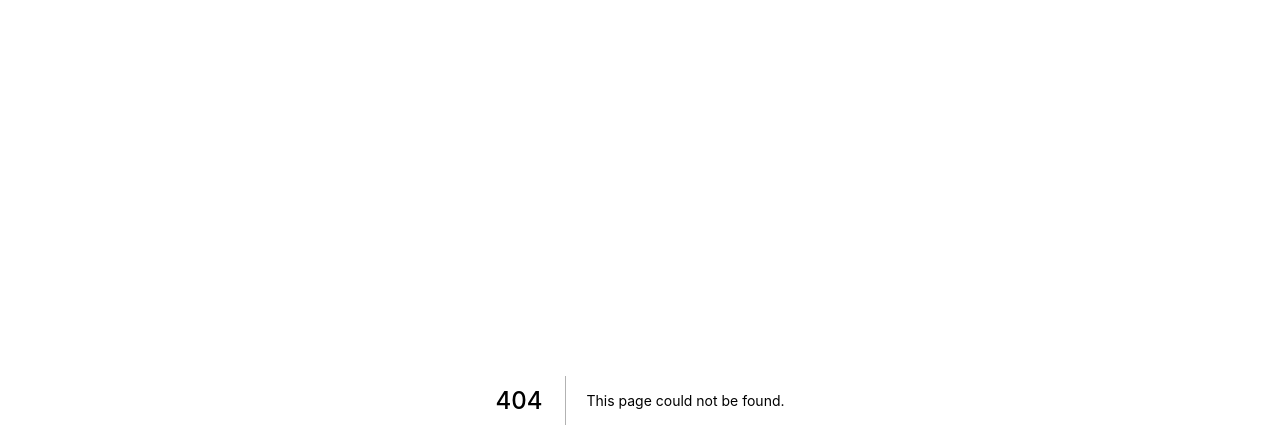
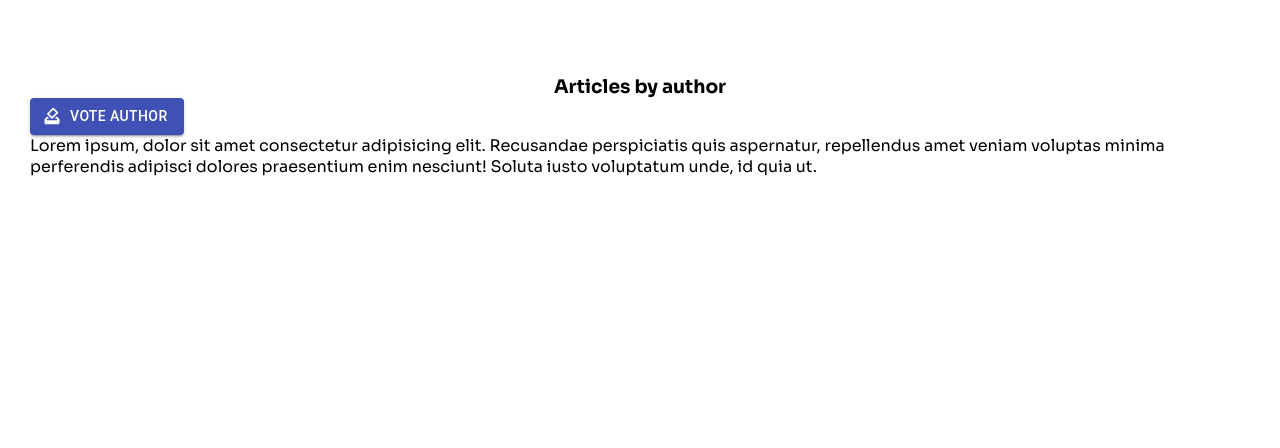
Before and after one commit to piall/resource-finder, a Next.js app: page /user/author/1 in a window 1280 px wide. Before the commit this address had no page. Shown: the top 448 px of the page. Built offline with nearby package versions, Linux system fonts and the light colour scheme.

Commit message:
Add vote modal

```diff
--- /dev/null
+++ b/pages/user/author/[id].jsx
@@ -0,0 +1,57 @@
+import { useState } from 'react';
+import { Button, Modal } from '@material-ui/core';
+import { MdHowToVote } from 'react-icons/md';
+
+export default function AuthorDetails() {
+  //modal state
+  const [voteOpen, setVoteOpen] = useState(false);
+
+  //modal handler
+  const handleVoteModal = () => {
+    setVoteOpen(!voteOpen);
+  };
+
+  return (
+    <div className="page-container-scroll">
+      <div className="page-container">
+        <center>
+          <h3>Articles by author</h3>
+        </center>
+        <Button
+          variant="contained"
+          color="primary"
+          startIcon={<MdHowToVote />}
+          onClick={handleVoteModal}
+        >
+          Vote Author
+        </Button>
+        <div className="articles-container">
+          Lorem ipsum, dolor sit amet consectetur adipisicing elit. Recusandae
+          perspiciatis quis aspernatur, repellendus amet veniam voluptas minima
+          perferendis adipisci dolores praesentium enim nesciunt! Soluta iusto
+          voluptatum unde, id quia ut.
+        </div>
+
+        <Modal
+          open={voteOpen}
+          onClose={handleVoteModal}
+          aria-labelledby="add-vote-modal"
+        >
+          <div className="modal-container">
+            <div className="modal-body">
+              <center>
+                <Button
+                  variant="contained"
+                  color="primary"
+                  startIcon={<MdHowToVote />}
+                >
+                  Vote
+                </Button>
+              </center>
+            </div>
+          </div>
+        </Modal>
+      </div>
+    </div>
+  );
+}
--- a/styles/globals.scss
+++ b/styles/globals.scss
@@ -164,6 +164,22 @@ div[aria-labelledby='add-author-modal'] > .modal-container {
   }
 }
 
+div[aria-labelledby='add-vote-modal'] > .modal-container {
+  .modal-body {
+    position: absolute;
+    width: 500px;
+    left: 50%;
+    top: 50%;
+    transform: translate(-50%, -50%);
+    background-color: white;
+    padding: 20px;
+
+    button {
+      margin-top: 20px;
+    }
+  }
+}
+
 /*Author Page */
 .authors-container {
   margin: 10px 0px;
```
Also changed, not shown: pages/user/author/index.jsx (+7 -5 lines).
